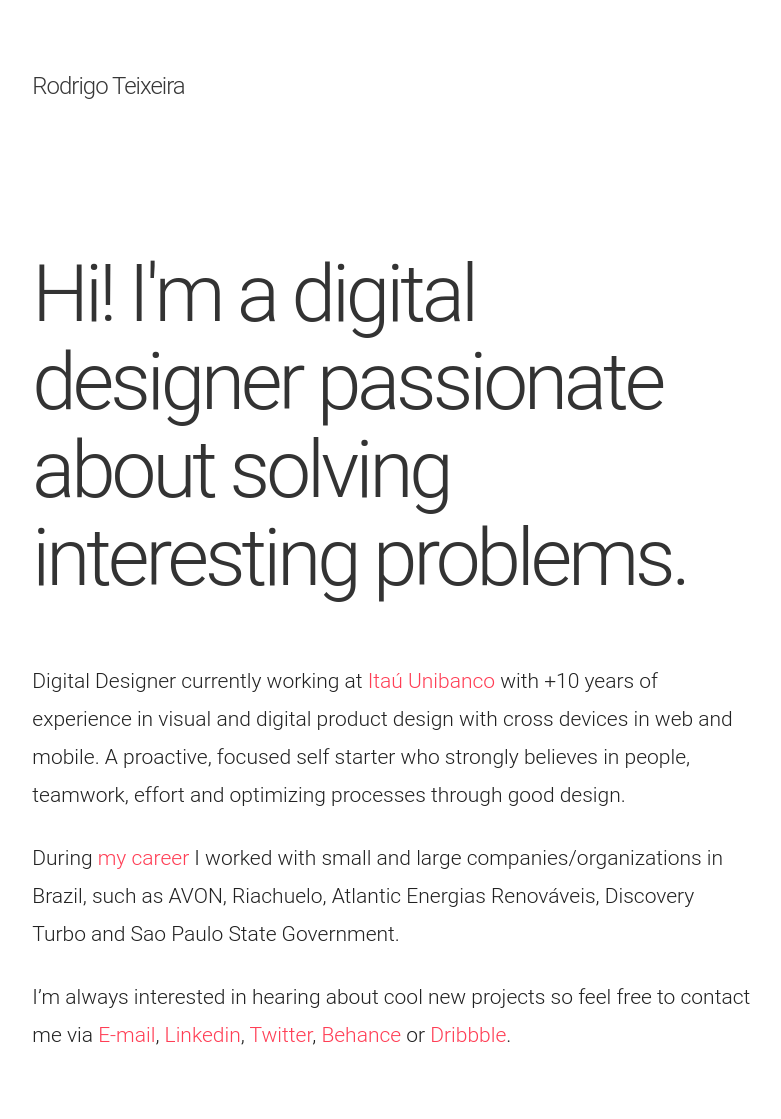
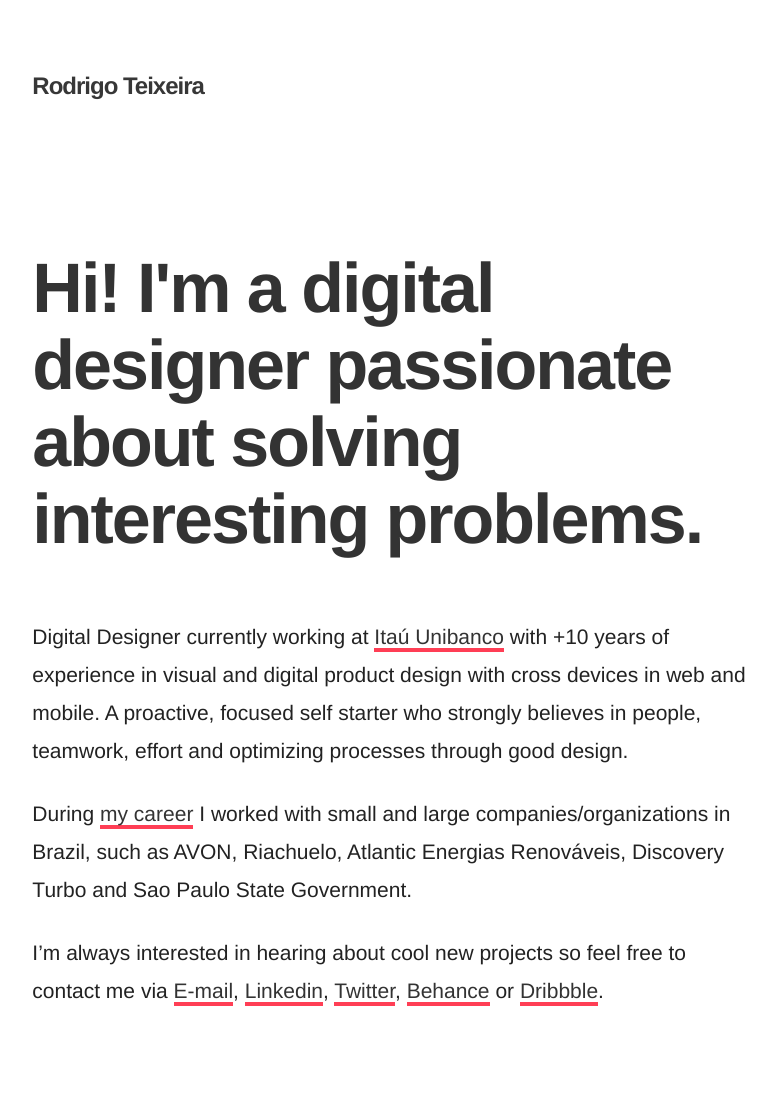
Before and after one commit to drigoteixeira/drigoteixeira.github.io, a Jekyll site: the page built from index.html, in a window 1280 px wide. Shown: the whole page, without its empty margins (153-934 px from the left). Built offline with Jekyll 4.4.1, drawn with Linux system fonts in a browser that asks for light colours; nearby versions of some CDN libraries; after the commit the page ends 1075 px from its top, so only the background shows below that.

Commit message:
Atualização de links e visual

```diff
--- a/_includes/footer.html
+++ b/_includes/footer.html
@@ -5,6 +5,4 @@
   integrity="sha256-BbhdlvQf/xTY9gja0Dq3HiwQF8LaCRTXxZKRutelT44="
   crossorigin="anonymous"></script>
 
-<script src="https://ajax.googleapis.com/ajax/libs/webfont/1.6.26/webfont.js"></script>
-
 <script type="text/javascript" src="/js/scripts.js"></script>
--- a/_scss/base.scss
+++ b/_scss/base.scss
@@ -18,7 +18,7 @@ body {
 	line-height: 1.5;
 	color: $gray-2;
 	text-rendering: optimizelegibility;
-    font-family: 'Roboto', sans-serif;
+    font-family: "Helvetica Neue", Helvetica, Arial, sans-serif;
 }
 
 .right {
--- a/_scss/layout.scss
+++ b/_scss/layout.scss
@@ -95,7 +95,6 @@ HEADER
   font-size: 24px;
   line-height: 32px;
   letter-spacing: 0;
-  font-weight: 300;
   letter-spacing: -1px;
 }
 
@@ -107,6 +106,7 @@ HEADER
 .logo h1 a {
   color: #222;
   text-decoration: none;
+  border-bottom: none;
 }
 
 .logo h1 a:visited {
--- a/_scss/links.scss
+++ b/_scss/links.scss
@@ -1,19 +1,18 @@
 /* Links
 –––––––––––––––––––––––––––––––––––––––––––––––––– */
 a {
-  color: $red;
+  color: #333;
   text-decoration: none;
   transition: color 0.2s linear;
   -o-transition: color 0.2s linear;
   -moz-transition: color 0.2s linear;
   -webkit-transition: color 0.2s linear;
-  padding-bottom: 2px;
-  text-decoration: none;
+  border-bottom: 4px solid $red;
 }
 
 a:hover {
   color: $red;
-  text-decoration: underline;
+  border-bottom: none;
 }
 
 .post-title a {
--- a/_scss/typography.scss
+++ b/_scss/typography.scss
@@ -6,12 +6,11 @@ h3,
 h4,
 h5,
 h6 {
-  font-weight: 300;
+  font-weight: 700;
   margin-bottom: 2rem;
   letter-spacing: -1px;
   color: $gray-2;
   margin-top: 0;
-  font-family: 'Roboto', sans-serif;
 }
 
 h1 {
@@ -33,11 +32,11 @@ h1 {
 }
 
 .highlight {
-font-weight: 300;
-  font-size: 80px;
+  font-weight: 700;
+  font-size: 70px;
   line-height: 1.1em;
   color: $gray-3;
-  letter-spacing: -4px;
+  letter-spacing: -2px;
   margin-bottom: 60px;
   word-wrap: break-word;
 
@@ -80,7 +79,7 @@ p {
   line-height: 32px;
   font-size: 1.2em;
   margin-bottom: 20px;
-  font-weight: 300;
+  font-weight: normal;
 }
 
 
--- a/js/scripts.js
+++ b/js/scripts.js
@@ -3,11 +3,6 @@ $(window).load(function(){
     $(".page-loader div").delay(0).fadeOut();
     $(".page-loader").delay(200).fadeOut("slow");
 
-    WebFont.load({
-        google: {
-            families: ['Roboto:300,300i,400,400i,700,700i']
-        }
-    });
 });
 
 
```
Also changed, not shown: _layouts/home2.html (line endings or trailing spaces), index.html (line endings or trailing spaces).
